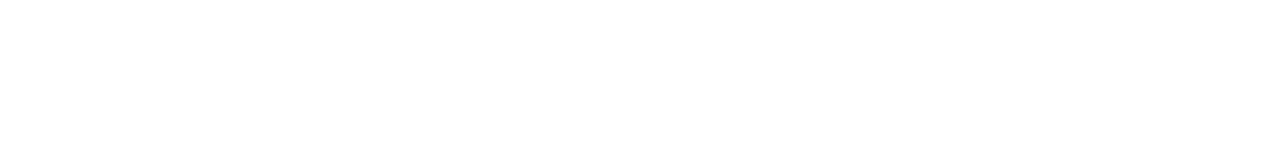
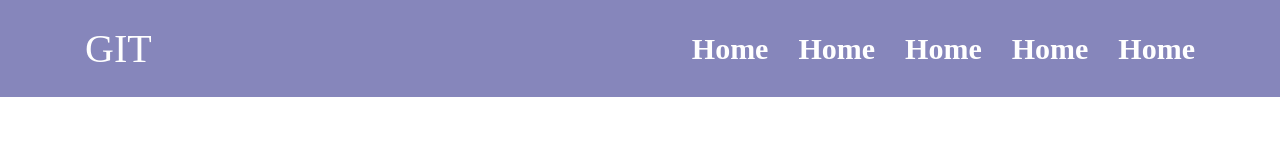
Before and after one commit to Diyor6119/test, a plain HTML site: page index.html in a window 1280 px wide. Drawn offline with Linux system fonts and the light colour scheme.

Commit message:
master second save

```diff
--- a/index.html
+++ b/index.html
@@ -4,8 +4,26 @@
     <meta charset="UTF-8">
     <meta name="viewport" content="width=device-width, initial-scale=1.0">
     <title>Document</title>
+    <link rel="stylesheet" href="style/style.css">
+    <link rel="stylesheet" href="style/fonts.css">
 </head>
 <body>
+<header class="header">
+    <nav class="header__nav">
+        <div class="container">
+            <div class="header__nav-container">
+                <a href="#" class="logo">Git</a>
+                <ul class="header__nav-list">
+                    <li><a href="#" class="header__nav-link">Home</a></li>
+                    <li><a href="#" class="header__nav-link">Home</a></li>
+                    <li><a href="#" class="header__nav-link">Home</a></li>
+                    <li><a href="#" class="header__nav-link">Home</a></li>
+                    <li><a href="#" class="header__nav-link">Home</a></li>
+                </ul>
+            </div>
+        </div>
+    </nav>
+</header>
 
 </body>
 </html>
--- /dev/null
+++ b/style/style.css
@@ -0,0 +1,49 @@
+*{
+    margin: 0;
+    padding: 0;
+    box-sizing: border-box;
+}
+
+a{
+    text-decoration: none;
+}
+
+li{
+    list-style: none;
+}
+
+.container{
+    padding: 0 15px;
+    margin: 0 auto;
+    width: 1140px;
+    max-width: 100%;
+}
+
+.header__nav{
+    padding: 25px 0;
+    background: rgb(134, 134, 187);
+}
+
+.header__nav-container{
+    display: flex;
+    justify-content: space-between;
+}
+
+.header__nav-list{
+    display: flex;
+    justify-content: center;
+    align-items: center;
+    gap: 30px;
+}
+
+.logo{
+    font-size: 40px;
+    text-transform: uppercase;
+    color: white;
+}
+
+.header__nav-link{
+    font-size: 30px;
+    color: white;
+    font-weight: 700;
+}
```
Also changed, not shown: style/fonts.css (added).
